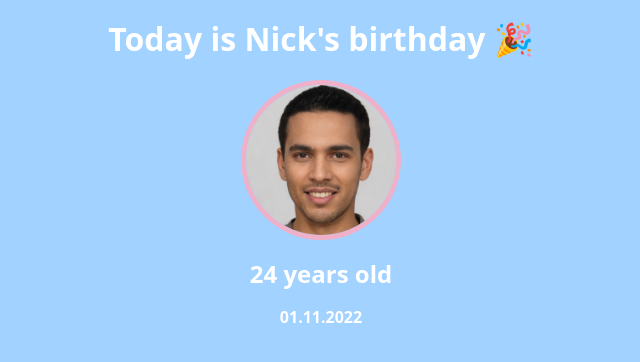
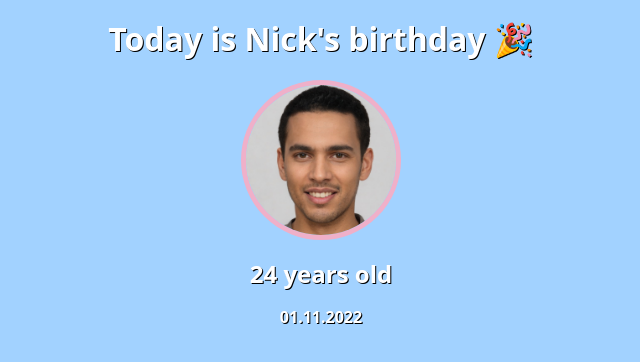
Before and after one commit to Richard105247908/scrimba-html, a website built with Vite: page birthday-gift-site/index.html in a window 1280 px wide. Shown: the whole page, without its empty margins (319-959 px from the left). Built offline with nearby package versions, Linux system fonts and the light colour scheme; a web font is replaced by a local one.

Commit message:
text shadow

```diff
--- a/birthday-gift-site/styles.css
+++ b/birthday-gift-site/styles.css
@@ -20,3 +20,7 @@ body{
     border-radius: 50%;
     border: thick solid #EFB0C9;
 }
+
+h1,h2,h4{
+    text-shadow: 1px 1px black;
+}
```
